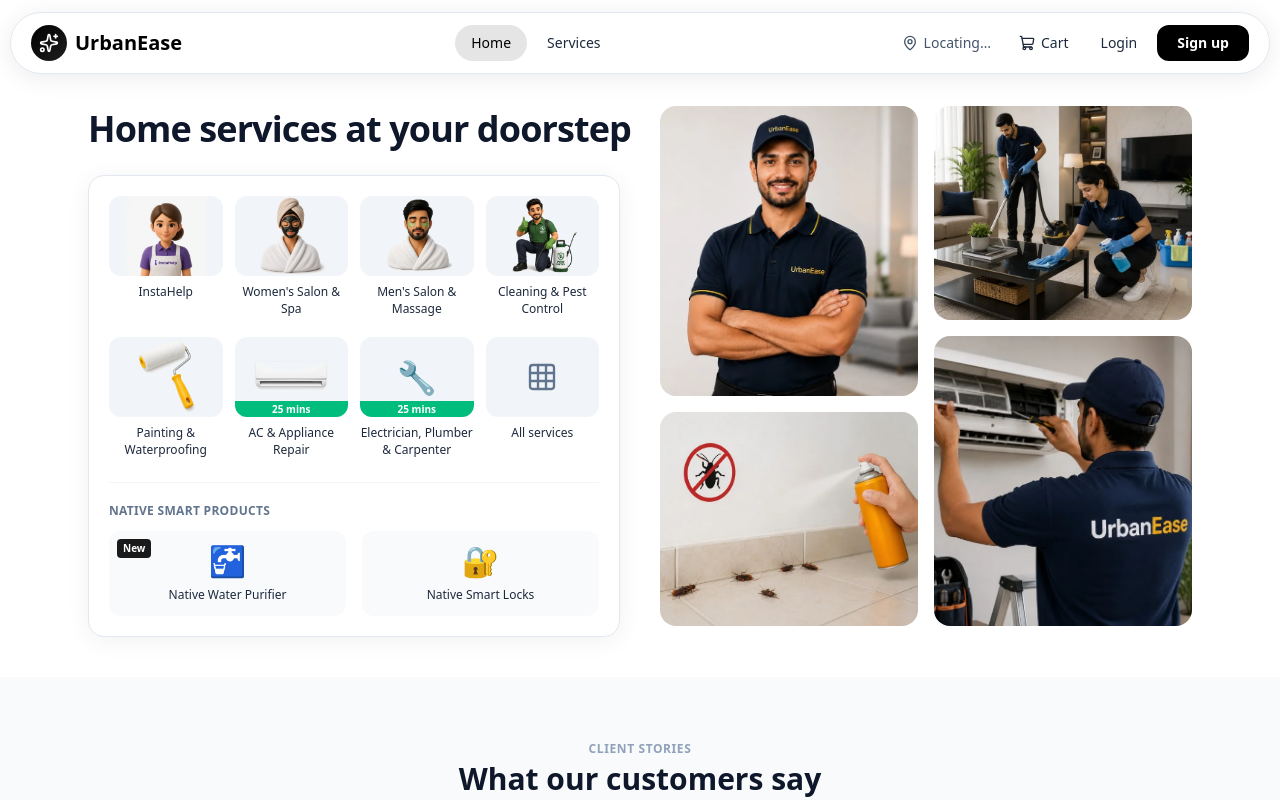
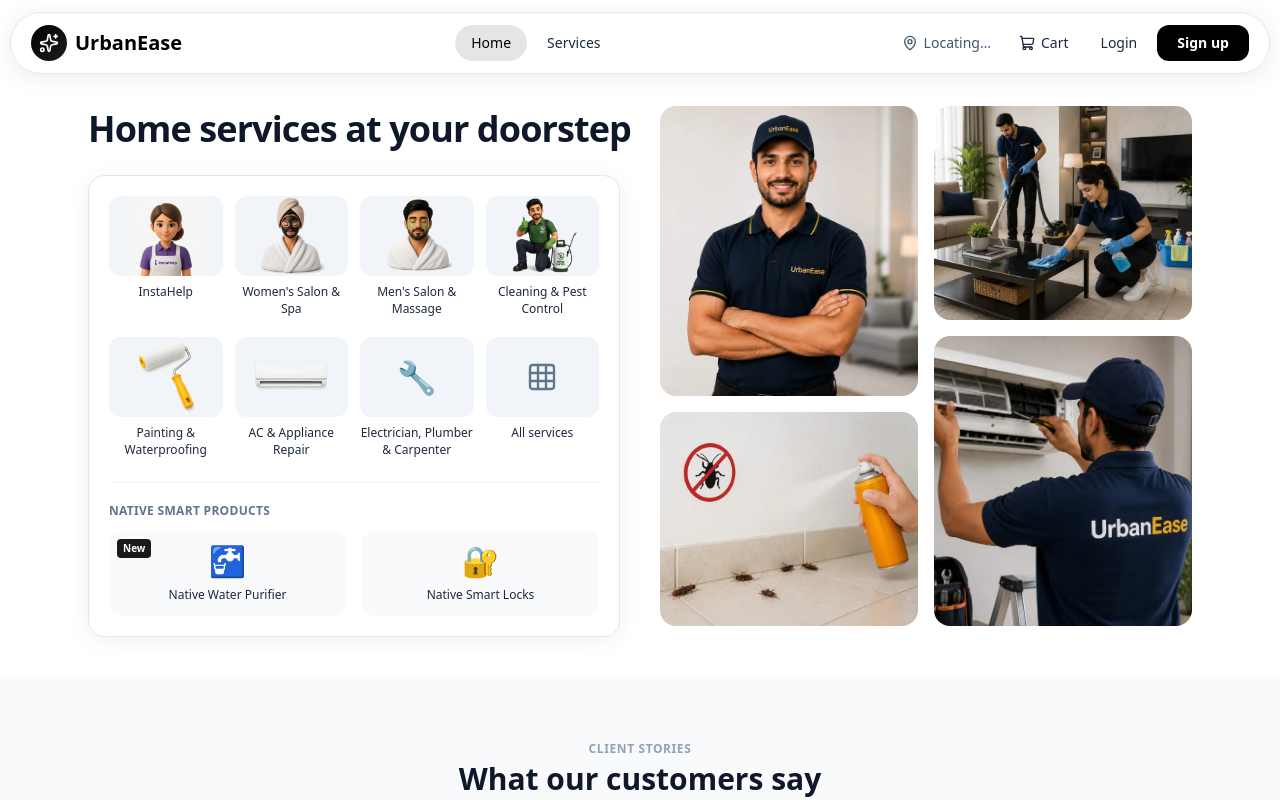
Before and after one commit to digitalbuddiesspune/Urban, a React (Vite) app in the folder user/: page / in a window 1280 px wide. Shown: the top 800 px of the page. Built offline with nearby package versions, Linux system fonts and the light colour scheme; no server answers.

Commit message:
3d models

```diff
--- a/user/src/components/home/Hero.jsx
+++ b/user/src/components/home/Hero.jsx
@@ -39,14 +39,12 @@
     label: 'AC & Appliance Repair',
     categoryNames: ['Appliance Repair'],
     image: '/hero/ac-appliance.webp',
-    badge: '25 mins',
   },
   {
     key: 'home',
     label: 'Electrician, Plumber & Carpenter',
     categoryNames: ['Home Services'],
     emoji: '🔧',
-    badge: '25 mins',
   },
   {
     key: 'all',
```
